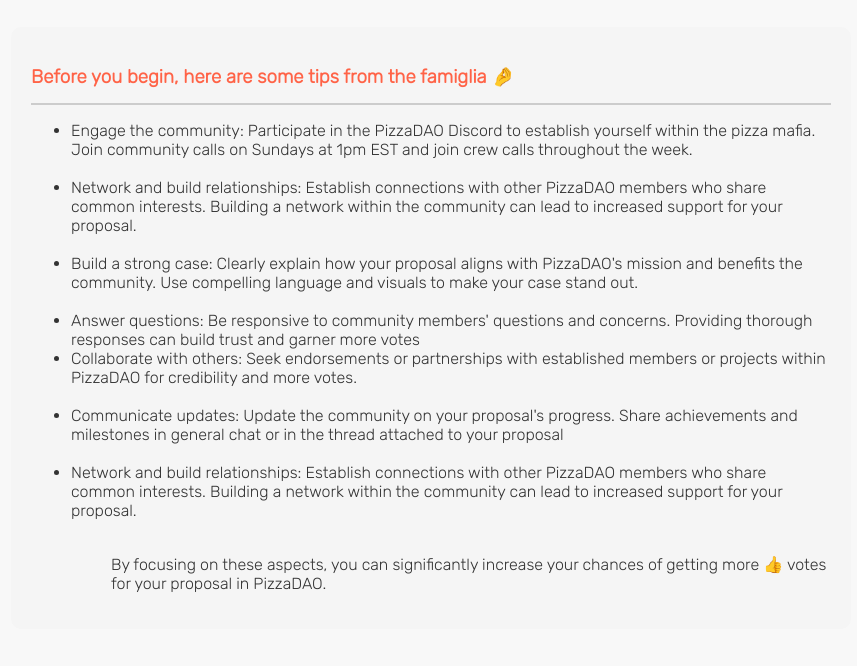
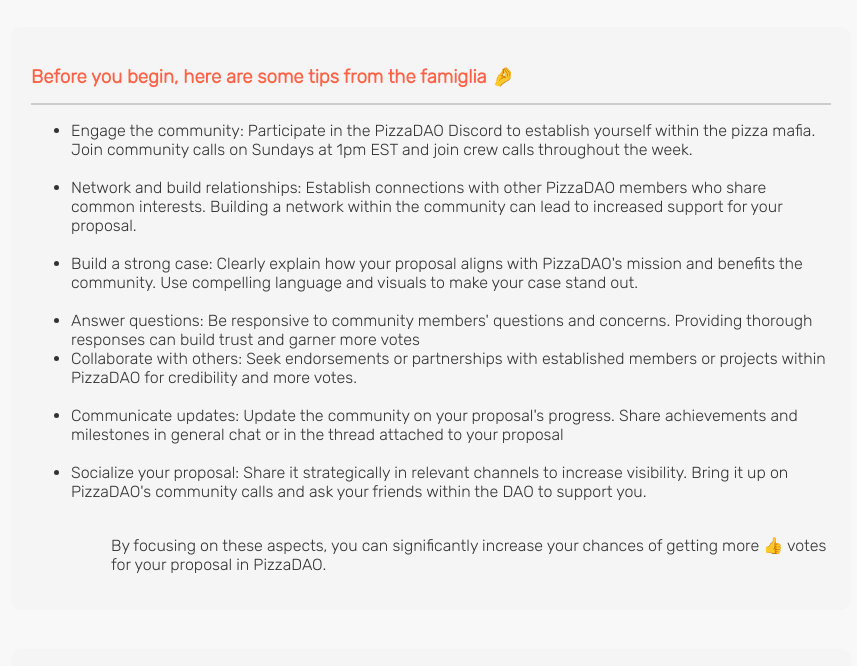
Before and after one commit to scrimmageproductions/ProposalRecipe2, a plain HTML site: page index.html in a window 1280 px wide. Shown: the part 81-747 px from the top of the page, without its empty margins (209-1066 px from the left). Drawn offline with Linux system fonts and the light colour scheme.

Commit message:
Update index.html
Tips update

```diff
--- a/index.html
+++ b/index.html
@@ -228,7 +228,7 @@
 <br>
     <li> Communicate updates: Update the community on your proposal's progress. Share achievements and milestones in general chat or in the thread attached to your proposal</li>
 <br>
-    <li> Network and build relationships: Establish connections with other PizzaDAO members who share common interests. Building a network within the community can lead to increased support for your proposal.
+    <li> Socialize your proposal: Share it strategically in relevant channels to increase visibility. Bring it up on PizzaDAO's community calls and ask your friends within the DAO to support you.
 </li>
 <br>
 <ul>
```
